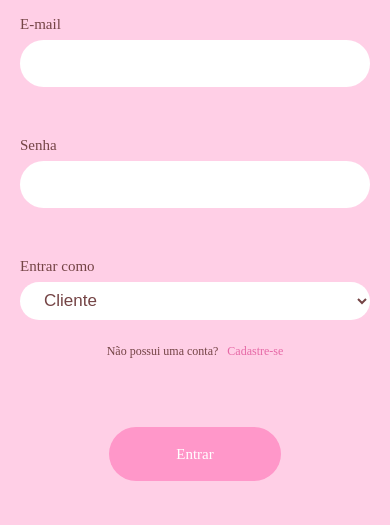
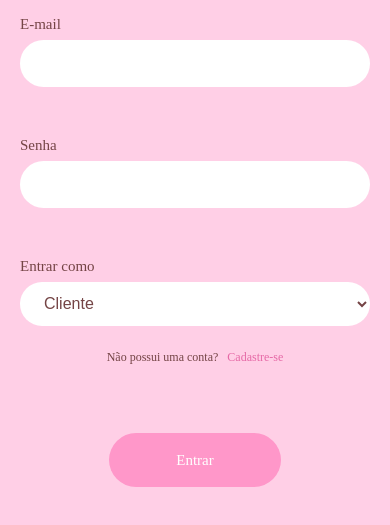
Before and after one commit to Heitor-Souza-Pacheco/ProjetoIntegrador-Front, a plain HTML site: page login.html in a window 390 px wide. Shown: the part 207-732 px from the top of the page. Drawn offline with Linux system fonts and the light colour scheme; a web font is replaced by a local one.

Commit message:
Integração: ajustar estilos e acesso de perfil

```diff
--- a/css/global/responsivo.css
+++ b/css/global/responsivo.css
@@ -86,7 +86,8 @@ body {
     font-size: 12px;
   }
 
-  .campo input {
+  .campo input,
+  .campo select {
     min-height: 44px;
     font-size: 16px;
   }
```
